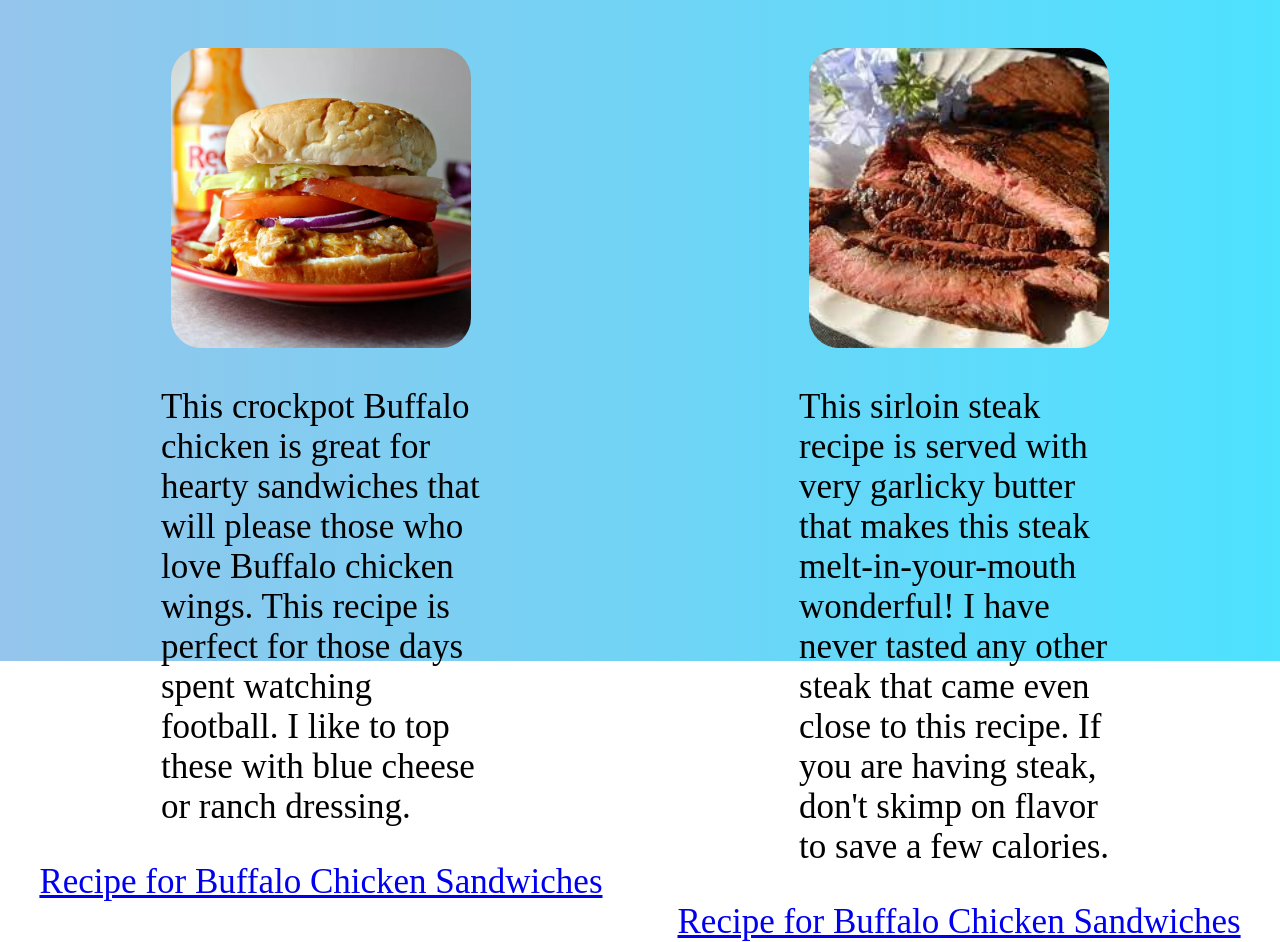
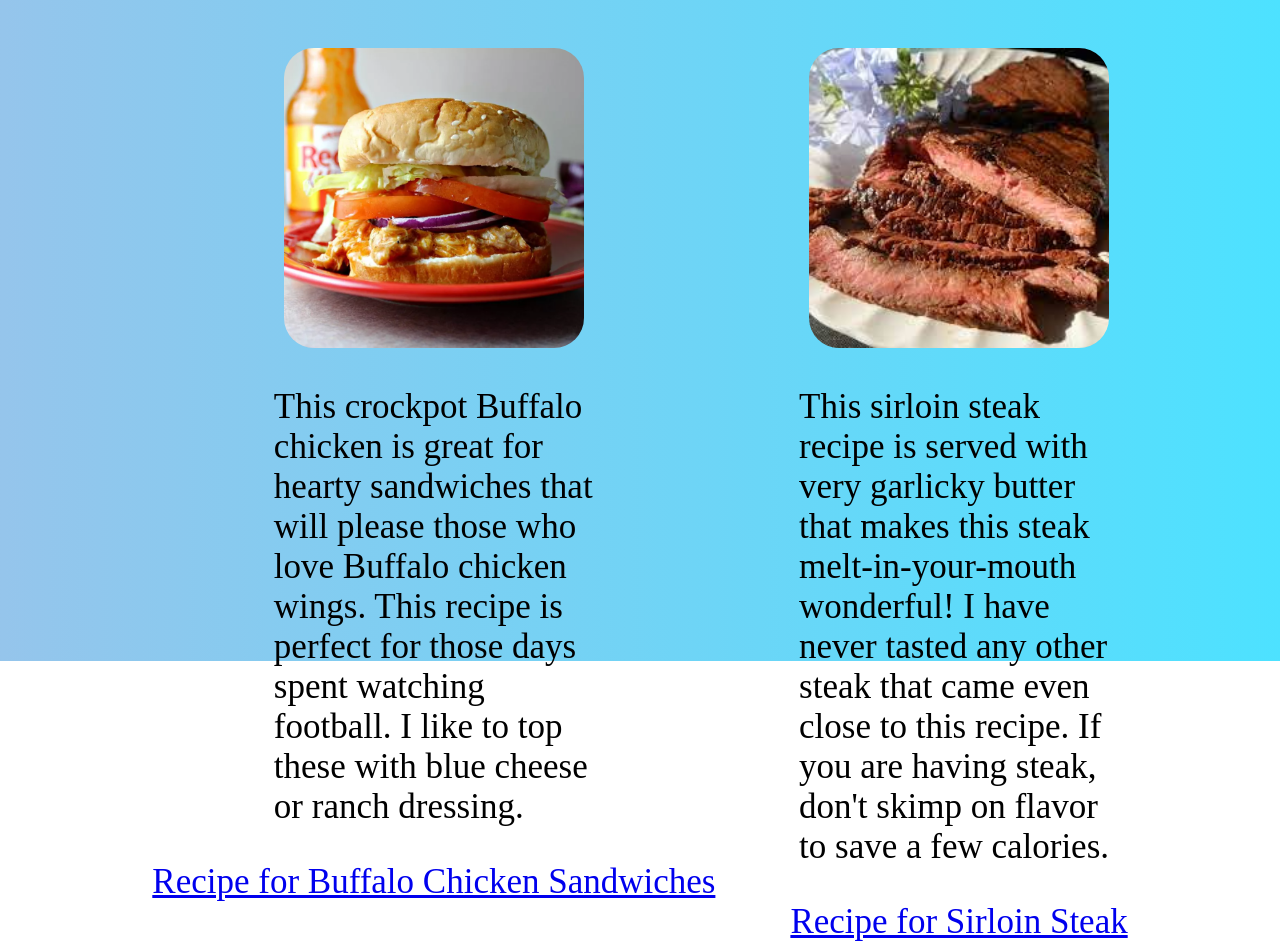
Before and after one commit to Justin4728/Odin-Project, a plain HTML site: page index.html in a window 1280 px wide. Shown: the part 139-1081 px from the top of the page. Drawn offline with Linux system fonts and the light colour scheme.

Commit message:
changed the link name for sirloin steak

```diff
--- a/index.html
+++ b/index.html
@@ -44,7 +44,7 @@
             having steak, don't skimp on flavor to save a few calories.
           </p>
           <a class="link" href="./recipes/sirloinsteak.html"
-            >Recipe for Buffalo Chicken Sandwiches</a
+            >Recipe for Sirloin Steak</a
           >
         </div>
       </div>
```
